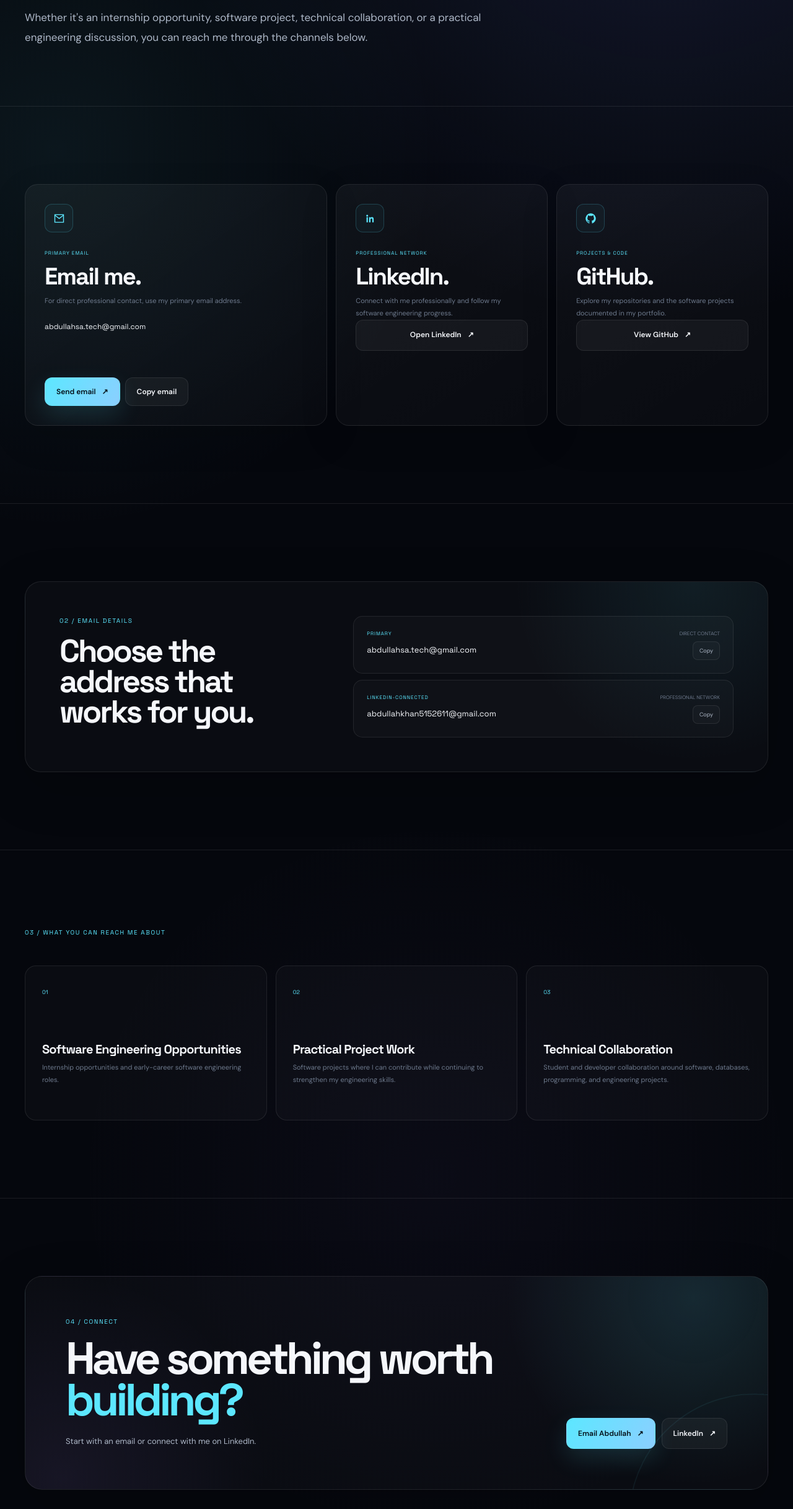
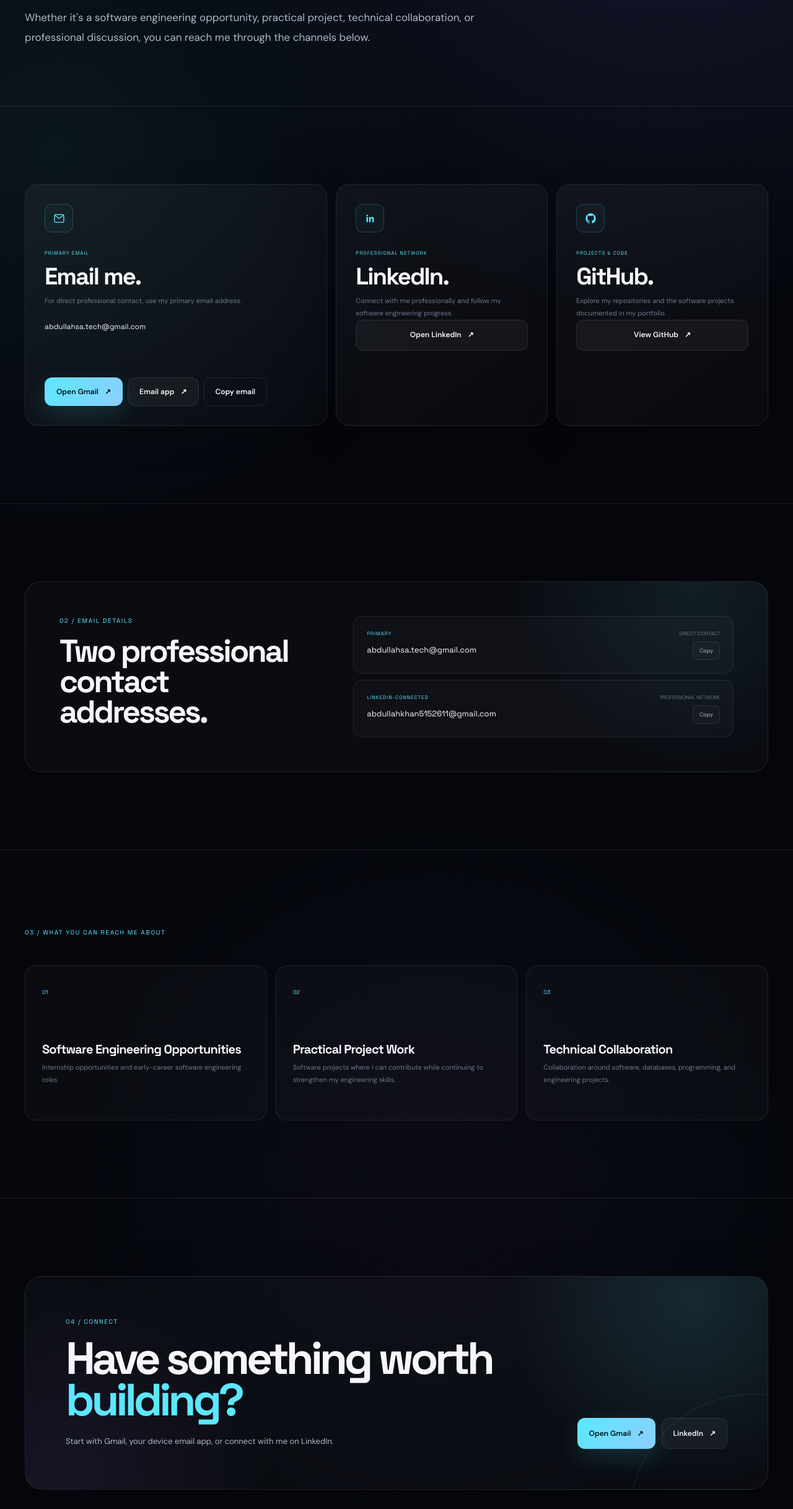
Before and after one commit to abdullahsatech-eng/portfolio, a plain HTML site: page contact.html in a window 1280 px wide. Shown: the part 362-2797 px from the top of the page at 62% size. Drawn offline with Linux system fonts and the light colour scheme.

Commit message:
Finalize contact actions and email links

```diff
--- a/contact.html
+++ b/contact.html
@@ -14,7 +14,7 @@
 
     <meta
         name="description"
-        content="Contact Abdullah Khan — Software Engineering student at Abasyn University, Islamabad."
+        content="Contact Abdullah Khan, Software Engineering student at Abasyn University, Islamabad."
     >
 
     <meta
@@ -34,7 +34,7 @@
 
 
     <!-- =====================================================
-         NAVIGATION
+         HEADER
     ====================================================== -->
 
     <header class="site-header">
@@ -57,11 +57,9 @@
                 aria-expanded="false"
                 aria-controls="site-menu"
             >
-
                 <span></span>
                 <span></span>
                 <span></span>
-
             </button>
 
 
@@ -123,7 +121,7 @@
 
 
         <!-- =====================================================
-             CONTACT HERO
+             HERO
         ====================================================== -->
 
         <section class="page-hero section contact-page-hero">
@@ -147,9 +145,10 @@
 
                 <p class="page-lead reveal reveal-delay">
 
-                    Whether it's an internship opportunity, software project,
-                    technical collaboration, or a practical engineering
-                    discussion, you can reach me through the channels below.
+                    Whether it's a software engineering opportunity,
+                    practical project, technical collaboration, or
+                    professional discussion, you can reach me through
+                    the channels below.
 
                 </p>
 
@@ -159,7 +158,7 @@
 
 
         <!-- =====================================================
-             CONTACT OPTIONS
+             CONTACT CHANNELS
         ====================================================== -->
 
         <section class="section">
@@ -169,7 +168,9 @@
                 <div class="contact-grid">
 
 
-                 <!-- EMAIL -->
+                    <!-- =================================================
+                         PRIMARY EMAIL
+                    ================================================== -->
 
                     <article class="contact-card contact-card-primary reveal">
 
@@ -179,12 +180,19 @@
                                 viewBox="0 0 24 24"
                                 aria-hidden="true"
                             >
+
+                                <rect
+                                    x="3.5"
+                                    y="5"
+                                    width="17"
+                                    height="14"
+                                    rx="1.5"
+                                />
+
                                 <path
-                d="M4 5h16v14H4z"
+                                    d="m4.5 6.2 7.5 6 7.5-6"
                                 />
-            <path
-                d="m4 6 8 6 8-6"
-            />
+
                             </svg>
 
                         </div>
@@ -201,8 +209,8 @@
 
 
                         <p>
-        For direct professional contact, use my primary
-        email address.
+                            For direct professional contact,
+                            use my primary email address.
                         </p>
 
 
@@ -216,20 +224,36 @@
 
                         <div class="contact-card-actions">
 
+
+                            <!-- Gmail browser compose -->
+
                             <a
-            href="https://mail.google.com/mail/?view=cm&fs=1&to=abdullahsa.tech@gmail.com"
+                                href="https://mail.google.com/mail/u/0/?view=cm&fs=1&to=abdullahsa.tech@gmail.com&su=Portfolio%20Inquiry"
                                 target="_blank"
                                 rel="noopener noreferrer"
                                 class="button button-primary"
                             >
-            Send email
+                                Open Gmail
                                 <span>↗</span>
                             </a>
 
 
+                            <!-- Device email app -->
+
+                            <a
+                                href="mailto:abdullahsa.tech@gmail.com?subject=Portfolio%20Inquiry"
+                                class="button button-secondary"
+                            >
+                                Email app
+                                <span>↗</span>
+                            </a>
+
+
+                            <!-- Copy -->
+
                             <button
                                 type="button"
-            class="button button-secondary"
+                                class="button button-ghost"
                                 data-copy-email="abdullahsa.tech@gmail.com"
                             >
                                 Copy email
@@ -240,7 +264,9 @@
                     </article>
 
 
-                    <!-- LINKEDIN -->
+                    <!-- =================================================
+                         LINKEDIN
+                    ================================================== -->
 
                     <article class="contact-card reveal">
 
@@ -250,15 +276,22 @@
                                 viewBox="0 0 24 24"
                                 aria-hidden="true"
                             >
+
                                 <path
-                                    d="M6.5 8.5A1.5 1.5 0 1 0 6.5 5a1.5 1.5 0 0 0 0 3.5Z"
+                                    d="M6.5 8.2A1.55 1.55 0 1 0 6.5 5.1a1.55 1.55 0 0 0 0 3.1Z"
                                 />
+
+                                <rect
+                                    x="5.15"
+                                    y="9.4"
+                                    width="2.7"
+                                    height="9.5"
+                                />
+
                                 <path
-                                    d="M5.25 9.75h2.5V19h-2.5z"
+                                    d="M10 9.4h2.55v1.3h.04c.36-.68 1.25-1.55 2.75-1.55 2.94 0 3.48 1.92 3.48 4.42v5.33h-2.7v-4.73c0-1.13-.02-2.58-1.58-2.58s-1.82 1.23-1.82 2.5v4.81H10Z"
                                 />
-                                <path
-                                    d="M10 9.75h2.4v1.27h.04c.34-.67 1.2-1.52 2.65-1.52 2.83 0 3.35 1.86 3.35 4.28V19h-2.5v-4.62c0-1.1-.02-2.52-1.54-2.52-1.54 0-1.78 1.2-1.78 2.44V19H10z"
-                                />
+
                             </svg>
 
                         </div>
@@ -275,8 +308,8 @@
 
 
                         <p>
-                            Connect with me professionally and follow my
-                            software engineering progress.
+                            Connect with me professionally and
+                            follow my software engineering progress.
                         </p>
 
 
@@ -284,7 +317,7 @@
                             href="https://www.linkedin.com/in/abdullah-khan-0773aa349/"
                             target="_blank"
                             rel="noopener noreferrer"
-                            class="button button-secondary"
+                            class="button button-secondary contact-single-action"
                         >
                             Open LinkedIn
                             <span>↗</span>
@@ -293,7 +326,9 @@
                     </article>
 
 
-                    <!-- GITHUB -->
+                    <!-- =================================================
+                         GITHUB
+                    ================================================== -->
 
                     <article class="contact-card reveal">
 
@@ -303,11 +338,13 @@
                                 viewBox="0 0 24 24"
                                 aria-hidden="true"
                             >
+
                                 <path
                                     fill-rule="evenodd"
                                     d="M12 2.5a9.5 9.5 0 0 0-3 18.51c.48.09.66-.21.66-.46v-1.62c-2.7.59-3.27-1.15-3.27-1.15-.44-1.12-1.08-1.42-1.08-1.42-.88-.61.07-.6.07-.6.97.07 1.48 1 1.48 1 .86 1.47 2.26 1.05 2.81.8.09-.63.34-1.05.61-1.29-2.15-.24-4.41-1.07-4.41-4.77 0-1.05.38-1.91 1-2.58-.1-.24-.43-1.22.1-2.55 0 0 .82-.26 2.62.99a9.1 9.1 0 0 1 4.77 0c1.8-1.25 2.61-.99 2.61-.99.53 1.33.2 2.31.1 2.55.63.67 1 1.53 1 2.58 0 3.71-2.27 4.52-4.42 4.76.35.3.66.9.66 1.81v2.48c0 .25.18.55.67.45A9.5 9.5 0 0 0 12 2.5Z"
                                     clip-rule="evenodd"
                                 />
+
                             </svg>
 
                         </div>
@@ -324,8 +361,8 @@
 
 
                         <p>
-                            Explore my repositories and the software projects
-                            documented in my portfolio.
+                            Explore my repositories and the
+                            software projects documented in my portfolio.
                         </p>
 
 
@@ -333,7 +370,7 @@
                             href="https://github.com/abdullahsatech-eng"
                             target="_blank"
                             rel="noopener noreferrer"
-                            class="button button-secondary"
+                            class="button button-secondary contact-single-action"
                         >
                             View GitHub
                             <span>↗</span>
@@ -349,7 +386,7 @@
 
 
         <!-- =====================================================
-             EMAIL DETAILS
+             EMAIL ADDRESSES
         ====================================================== -->
 
         <section class="section">
@@ -364,15 +401,19 @@
                             02 / Email Details
                         </div>
 
+
                         <h2>
-                            Choose the address
-                            that works for you.
+                            Two professional
+                            contact addresses.
                         </h2>
 
                     </div>
 
 
                     <div class="email-detail-list">
+
+
+                        <!-- PRIMARY -->
 
                         <div class="email-detail">
 
@@ -390,7 +431,7 @@
 
 
                             <a
-                                href="mailto:abdullahsa.tech@gmail.com"
+                                href="mailto:abdullahsa.tech@gmail.com?subject=Portfolio%20Inquiry"
                             >
                                 abdullahsa.tech@gmail.com
                             </a>
@@ -405,6 +446,8 @@
 
                         </div>
 
+
+                        <!-- LINKEDIN -->
 
                         <div class="email-detail">
 
@@ -422,7 +465,7 @@
 
 
                             <a
-                                href="mailto:abdullahkhan5152611@gmail.com"
+                                href="mailto:abdullahkhan5152611@gmail.com?subject=Portfolio%20Inquiry"
                             >
                                 abdullahkhan5152611@gmail.com
                             </a>
@@ -447,7 +490,7 @@
 
 
         <!-- =====================================================
-             CONTACT PROCESS
+             OPPORTUNITIES
         ====================================================== -->
 
         <section class="section">
@@ -468,14 +511,16 @@
                             01
                         </span>
 
+
                         <h3>
                             Software Engineering
                             Opportunities
                         </h3>
 
+
                         <p>
-                            Internship opportunities and early-career software
-                            engineering roles.
+                            Internship opportunities and early-career
+                            software engineering roles.
                         </p>
 
                     </article>
@@ -487,9 +532,11 @@
                             02
                         </span>
 
+
                         <h3>
                             Practical Project Work
                         </h3>
+
 
                         <p>
                             Software projects where I can contribute while
@@ -505,13 +552,15 @@
                             03
                         </span>
 
+
                         <h3>
                             Technical Collaboration
                         </h3>
 
+
                         <p>
-                            Student and developer collaboration around software,
-                            databases, programming, and engineering projects.
+                            Collaboration around software, databases,
+                            programming, and engineering projects.
                         </p>
 
                     </article>
@@ -547,7 +596,8 @@
 
 
                         <p>
-                            Start with an email or connect with me on LinkedIn.
+                            Start with Gmail, your device email app,
+                            or connect with me on LinkedIn.
                         </p>
 
                     </div>
@@ -555,11 +605,14 @@
 
                     <div class="contact-panel-actions">
 
+
                         <a
-                            href="mailto:abdullahsa.tech@gmail.com"
+                            href="https://mail.google.com/mail/u/0/?view=cm&fs=1&to=abdullahsa.tech@gmail.com&su=Portfolio%20Inquiry"
+                            target="_blank"
+                            rel="noopener noreferrer"
                             class="button button-primary"
                         >
-                            Email Abdullah
+                            Open Gmail
                             <span>↗</span>
                         </a>
 
@@ -599,12 +652,16 @@
                 <span data-current-year>
                     2026
                 </span>
+
                 Abdullah Khan
 
             </div>
 
 
             <div class="footer-links">
+
+
+                <!-- GitHub -->
 
                 <a
                     href="https://github.com/abdullahsatech-eng"
@@ -613,19 +670,26 @@
                     aria-label="Abdullah Khan on GitHub"
                 >
 
-                    <svg viewBox="0 0 24 24" aria-hidden="true">
+                    <svg
+                        viewBox="0 0 24 24"
+                        aria-hidden="true"
+                    >
+
                         <path
                             fill="currentColor"
                             fill-rule="evenodd"
                             d="M12 2.5a9.5 9.5 0 0 0-3 18.51c.48.09.66-.21.66-.46v-1.62c-2.7.59-3.27-1.15-3.27-1.15-.44-1.12-1.08-1.42-1.08-1.42-.88-.61.07-.6.07-.6.97.07 1.48 1 1.48 1 .86 1.47 2.26 1.05 2.81.8.09-.63.34-1.05.61-1.29-2.15-.24-4.41-1.07-4.41-4.77 0-1.05.38-1.91 1-2.58-.1-.24-.43-1.22.1-2.55 0 0 .82-.26 2.62.99a9.1 9.1 0 0 1 4.77 0c1.8-1.25 2.61-.99 2.61-.99.53 1.33.2 2.31.1 2.55.63.67 1 1.53 1 2.58 0 3.71-2.27 4.52-4.42 4.76.35.3.66.9.66 1.81v2.48c0 .25.18.55.67.45A9.5 9.5 0 0 0 12 2.5Z"
                             clip-rule="evenodd"
                         />
+
                     </svg>
 
                     GitHub
 
                 </a>
 
+
+                <!-- LinkedIn -->
 
                 <a
                     href="https://www.linkedin.com/in/abdullah-khan-0773aa349/"
@@ -634,11 +698,16 @@
                     aria-label="Abdullah Khan on LinkedIn"
                 >
 
-                    <svg viewBox="0 0 24 24" aria-hidden="true">
+                    <svg
+                        viewBox="0 0 24 24"
+                        aria-hidden="true"
+                    >
+
                         <path
                             fill="currentColor"
-                            d="M6.5 8.5A1.5 1.5 0 1 0 6.5 5a1.5 1.5 0 0 0 0 3.5ZM5.25 9.75h2.5V19h-2.5zM10 9.75h2.4v1.27h.04c.34-.67 1.2-1.52 2.65-1.52 2.83 0 3.35 1.86 3.35 4.28V19h-2.5v-4.62c0-1.1-.02-2.52-1.54-2.52-1.54 0-1.78 1.2-1.78 2.44V19H10z"
+                            d="M6.5 8.2A1.55 1.55 0 1 0 6.5 5.1a1.55 1.55 0 0 0 0 3.1ZM5.15 9.4h2.7v9.5h-2.7zM10 9.4h2.55v1.3h.04c.36-.68 1.25-1.55 2.75-1.55 2.94 0 3.48 1.92 3.48 4.42v5.33h-2.7v-4.73c0-1.13-.02-2.58-1.58-2.58s-1.82 1.23-1.82 2.5v4.81H10z"
                         />
+
                     </svg>
 
                     LinkedIn
@@ -646,25 +715,38 @@
                 </a>
 
 
+                <!-- Email / Gmail -->
+
                 <a
-                    href="mailto:abdullahsa.tech@gmail.com"
+                    href="https://mail.google.com/mail/u/0/?view=cm&fs=1&to=abdullahsa.tech@gmail.com&su=Portfolio%20Inquiry"
+                    target="_blank"
+                    rel="noopener noreferrer"
                     aria-label="Email Abdullah Khan"
                 >
 
-                    <svg viewBox="0 0 24 24" aria-hidden="true">
-                        <path
+                    <svg
+                        viewBox="0 0 24 24"
+                        aria-hidden="true"
+                    >
+
+                        <rect
+                            x="3.5"
+                            y="5"
+                            width="17"
+                            height="14"
+                            rx="1.5"
                             fill="none"
                             stroke="currentColor"
                             stroke-width="1.6"
-                            d="M4 5h16v14H4z"
                         />
 
                         <path
+                            d="m4.5 6.2 7.5 6 7.5-6"
                             fill="none"
                             stroke="currentColor"
                             stroke-width="1.6"
-                            d="m4 6 8 6 8-6"
                         />
+
                     </svg>
 
                     Email
```
Lines whose indentation alone changed are shown as unchanged.
